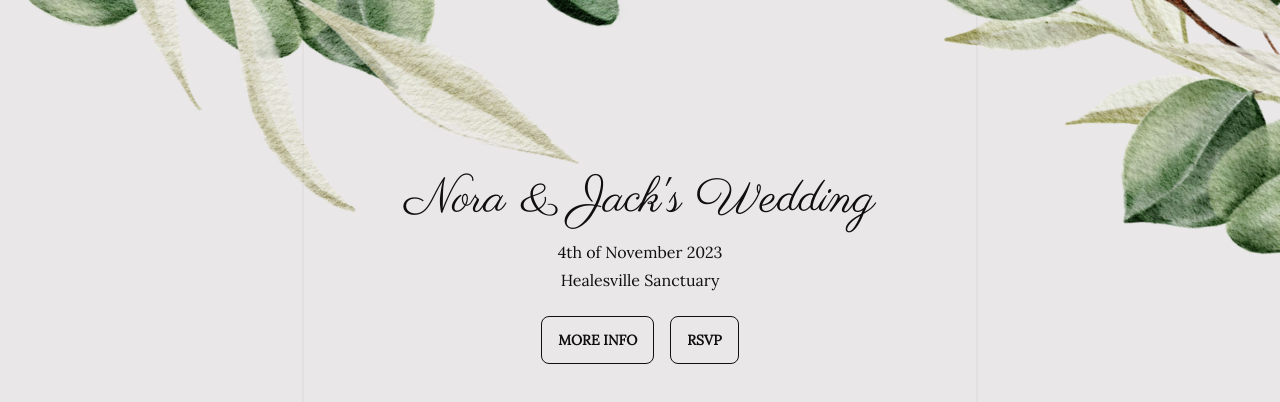
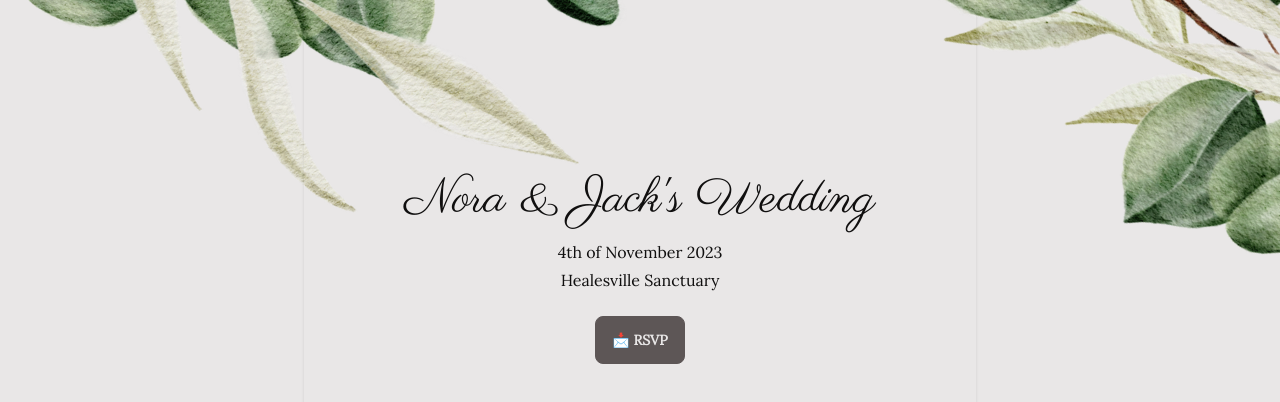
Before and after one commit to jay-aye-see-kay/wedding, a Next.js app in the folder rsvp-app/: page / in a window 1280 px wide. Shown: the top 402 px of the page. Built offline with nearby package versions, Linux system fonts and the light colour scheme.

Commit message:
remove broken "more info" button

```diff
--- a/rsvp-app/src/pages/index.tsx
+++ b/rsvp-app/src/pages/index.tsx
@@ -1,7 +1,7 @@
-import { PageWrapper } from '@/components/page-wrapper'
-import Link from 'next/link'
+import { PageWrapper } from "@/components/page-wrapper";
+import Link from "next/link";
 
-const pageTitle = "Nora & Jack's Wedding"
+const pageTitle = "Nora & Jack's Wedding";
 
 export default function Home() {
   return (
@@ -12,10 +12,11 @@ export default function Home() {
         <p className="mt-1">Healesville Sanctuary</p>
 
         <div className="flex items-center my-6 space-x-4">
-          <Link href="/" className="btn btn-outline">More info</Link>
-          <Link href="/rsvp" className="btn btn-outline">RSVP</Link>
+          <Link href="/rsvp" className="btn">
+            📩 RSVP
+          </Link>
         </div>
       </div>
     </PageWrapper>
-  )
+  );
 }
```
Also changed, not shown: 1 other file (tests, documents, lock files or other folders).
